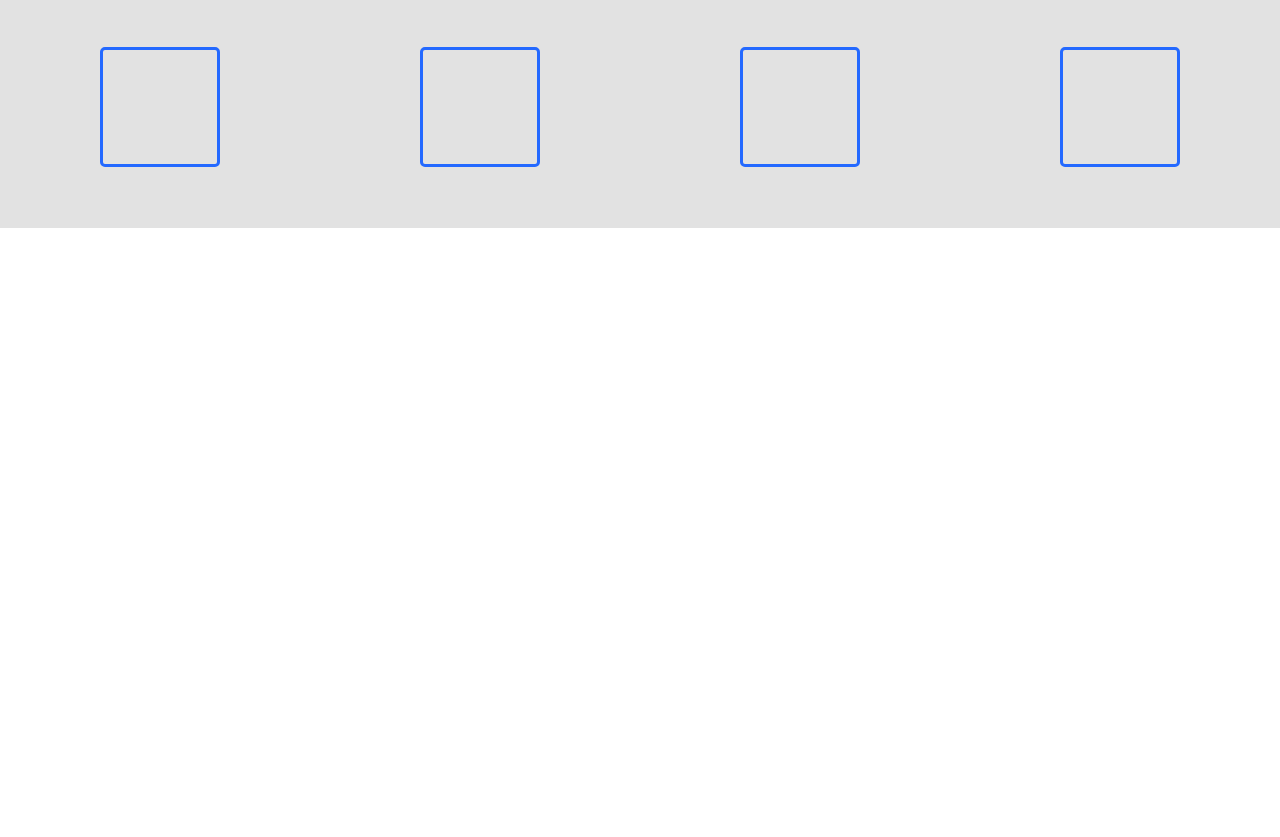
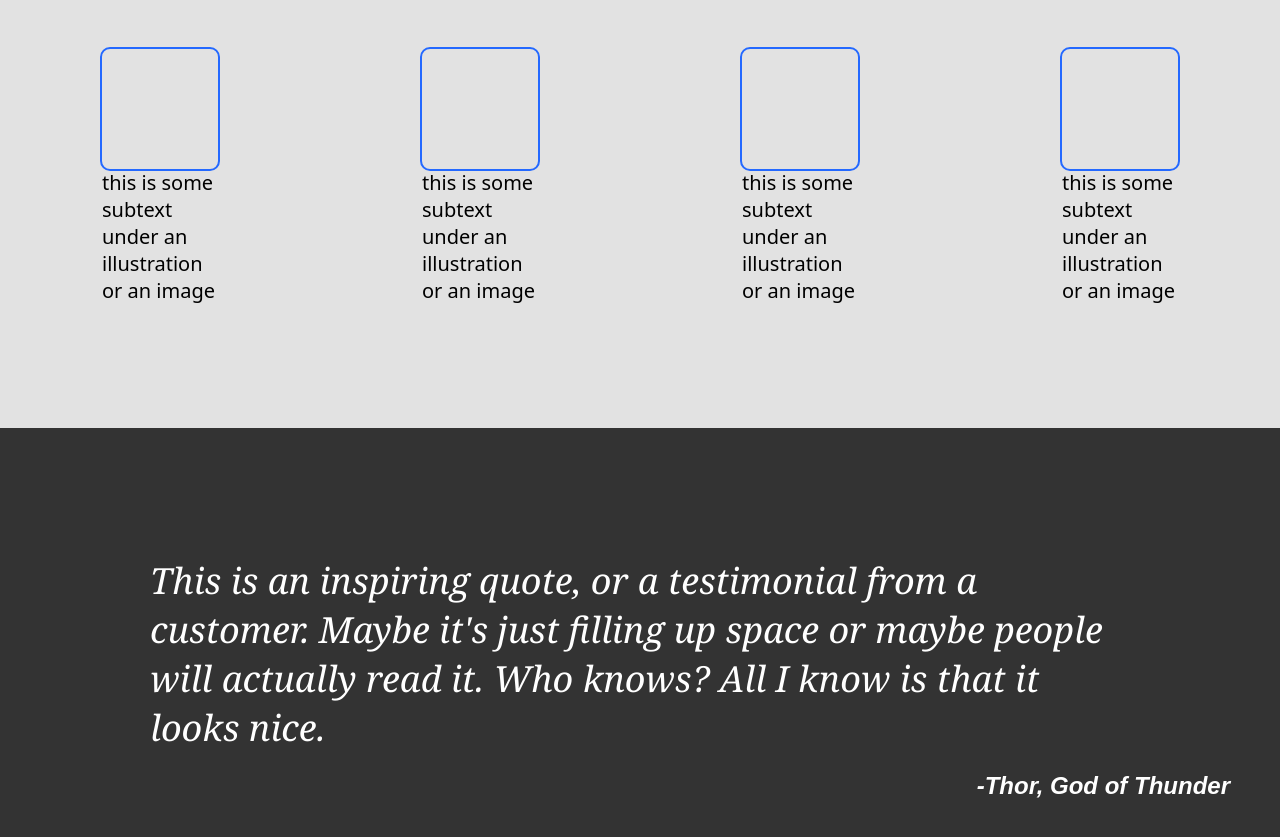
Before and after one commit to eren-eroglu/landing-page, a plain HTML site: page index.html in a window 1280 px wide. Shown: the part 643-1480 px from the top of the page. Before the commit the page ends 871 px from the top, so only its background shows below. Drawn offline with Linux system fonts and the light colour scheme.

Commit message:
Quatiton has been added to the webpage.(Third part)

```diff
--- a/index.html
+++ b/index.html
@@ -35,15 +35,27 @@
   <div class="random_hero">
     <h1 class="random">Some Random Information.</h1>
     <div class="squares">
-    <div class="square_bir"> </div>
-    <div class="square_iki"> </div>
-  <div class="square_uc"> </div>
-  <div class="square_dort"> </div>
+    <div class="square_bir">this is some subtext under an illustration or an image </div>
+    <div class="square_iki">this is some subtext under an illustration or an image </div>
+  <div class="square_uc">this is some subtext under an illustration or an image </div>
+  <div class="square_dort"> this is some subtext under an illustration or an image</div>
 </div>
+</div>
+</nav>
+
+<nav class="ucuncu">
+<div class="quote">
+<span class="text-inspiring">This is an inspiring quote, or a testimonial from a customer. Maybe it's just filling up space or maybe people will actually read it. Who knows? All I know is that it looks nice.</span>
+<h1 class="thor">-Thor, God of Thunder</h1>
+
+
+
 </div>
 
 
-  </nav>
+
+
+</nav>
 
 
 </body>
--- a/style.css
+++ b/style.css
@@ -23,7 +23,6 @@ li, a, button {
   align-items: center;
   padding: 10px 10%;
   margin-bottom: 30px;
-  color: white;
 }
 .logo {
   cursor: pointer;
@@ -37,6 +36,10 @@ li {
 
 li, a {
   color: rgb(255, 255, 255);
+  transition: 0.2s;
+}
+li, a:hover {
+  color: rgb(25, 0, 255);
 }
 button {
   padding: 9px 25px;
@@ -70,6 +73,11 @@ button {
   margin-top: 20px;
   border-radius: 5px;
   border-style:  none;
+  transition: 0.2s;
+}
+button:hover{
+  cursor: pointer;
+  background-color:rgb(169, 169, 255)
 }
 
 .img {
@@ -87,7 +95,7 @@ button {
 }
 
 .random_hero{
-  height: 300px;
+  height: 500px;
   background-color: rgb(226, 226, 226);
 }
 .random{
@@ -98,48 +106,83 @@ button {
   display: flex;
   justify-content: space-around;
   margin-top: 50px;
+  font-family:system-ui, -apple-system, BlinkMacSystemFont, 'Segoe UI', Roboto, Oxygen, Ubuntu, Cantarell, 'Open Sans', 'Helvetica Neue', sans-serif;
 }
 
 .square_bir{
   height: 120px;
   width: 120px;
   background-color: rgb(0, 0, 0);
-  border:3px solid rgb(36, 105, 255);
+  border:2px solid rgb(36, 105, 255);
   background: transparent;
-  border-radius: 5px;
+  border-radius: 10px;
+  padding-top: 120px;
+  color: black;
+  font-size: 20px;
+
+
 
 }
 .square_iki{
   height: 120px;
   width: 120px;
   background-color: rgb(0, 0, 0);
-  border:3px solid rgb(36, 105, 255);
+  border:2px solid rgb(36, 105, 255);
   background: transparent;
-  border-radius: 5px;
-
+  border-radius: 10px;
+  padding-top: 120px;
+  color: black;
+  font-size: 20px;
 
 }
 .square_uc{
   height: 120px;
   width: 120px;
   background-color: rgb(0, 0, 0);
-  border:3px solid rgb(36, 105, 255);
+  border:2px solid rgb(36, 105, 255);
   background: transparent;
-  border-radius: 5px;
-
+  border-radius: 10px;
+  padding-top: 120px;
+  color: black;
+  font-size: 20px;
 }
 .square_dort{
   height: 120px;
   width: 120px;
   background-color: rgb(0, 0, 0);
-  border:3px solid rgb(36, 105, 255);
+  border:2px solid rgb(36, 105, 255);
   background: transparent;
-  border-radius: 5px;
+  border-radius: 10px;
+  padding-top: 120px;
+  color: black;
+  font-size: 20px;
+}
 
-}
-.random{
+  .random{
   display: flex;
   justify-content: center;
   padding-top: 20px;
   font-size: 36px;
 }
+
+.quote {
+  height: 500px;
+  background-color: rgb(51, 51, 51);
+  display: flex;
+  flex-direction: column;
+  justify-content: center;
+  padding-left: 50px;
+  padding-right: 50px;
+  font-style:italic ;
+}
+.text-inspiring{
+  font-family:Cambria, Cochin, Georgia, Times, 'Times New Roman', serif;
+  font-size: 36px;
+  padding-left: 100px;
+  padding-right: 100px;
+}
+.thor{
+  padding-top: 20px;
+  display: flex;
+  justify-content: flex-end;
+}
```
